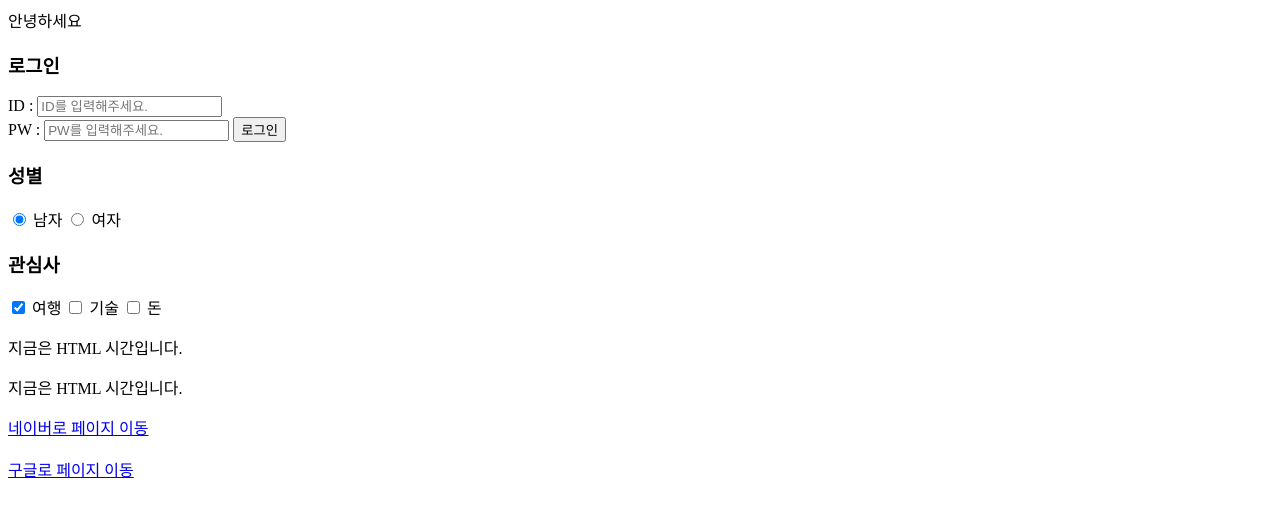
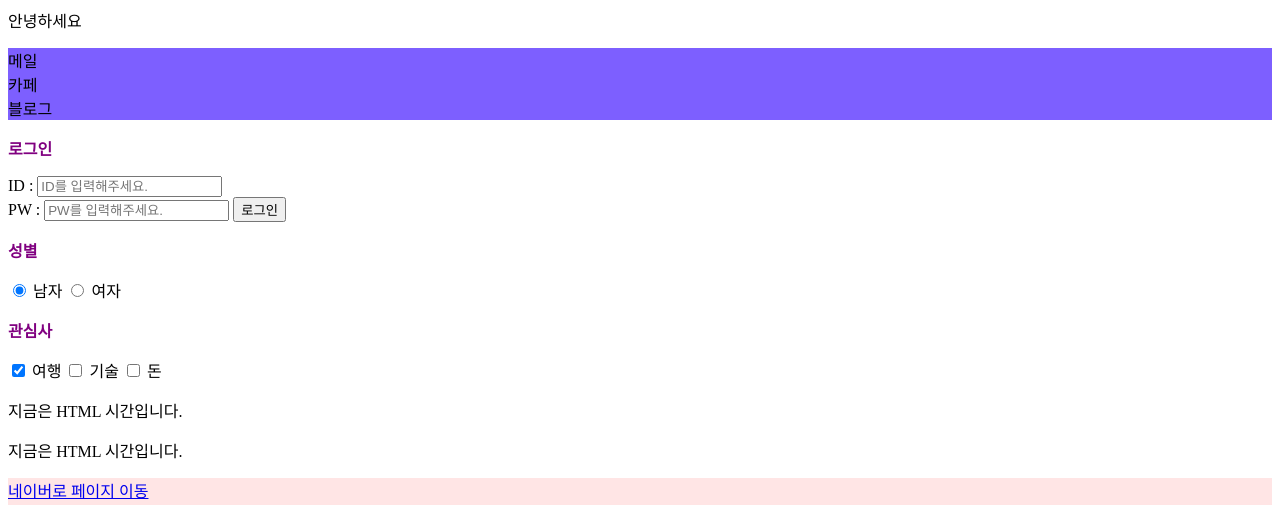
Before and after one commit to dalnamu24/learn-html, a plain HTML site: page index.html in a window 1280 px wide. Shown: the top 505 px of the page. Drawn offline with Linux system fonts and the light colour scheme.

Commit message:
CSS 테스트

```diff
--- a/index.html
+++ b/index.html
@@ -4,9 +4,26 @@
     <meta charset="UTF-8" />
     <meta name="viewport" content="width=device-width, initial-scale=1.0" />
     <title>우재현의 홈페이지</title>
+    <style>
+      /* 내부 스타일 시트 */
+      h3 {
+        font-size: 16px;
+        color: purple;
+      }
+    </style>
+    <!-- 외부 스타일 시트 연결 -->
+    <link rel="stylesheet" href="./styles.css" />
   </head>
   <body>
     안녕하세요
+    <!-- 박스 -->
+    <div id="box">
+      <ul>
+        <li class="list">메일</li>
+        <li class="list">카페</li>
+        <li class="list">블로그</li>
+      </ul>
+    </div>
     <!-- Form요소 -->
     <form>
       <!-- 1. 사용자 텍스트 입력요소 -->
--- /dev/null
+++ b/styles.css
@@ -0,0 +1,18 @@
+/* HTML 에 존재하는 모든 div 선택 */
+div{
+  background-color:rgba(255, 204, 204,0.5);
+}
+
+/* HTML에서 id 값이 box인 요소 하나만 선택할때 */
+#box{
+  background-color:#7d5fff;
+}
+/* HTML에서 Class값이 list 인 모든 요소를 선택할때*/
+.list{
+  list-style: none;
+}
+
+/*box의 자식태그 중 ul을 불러올때*/
+#box ul{
+  padding:0
+}
```
